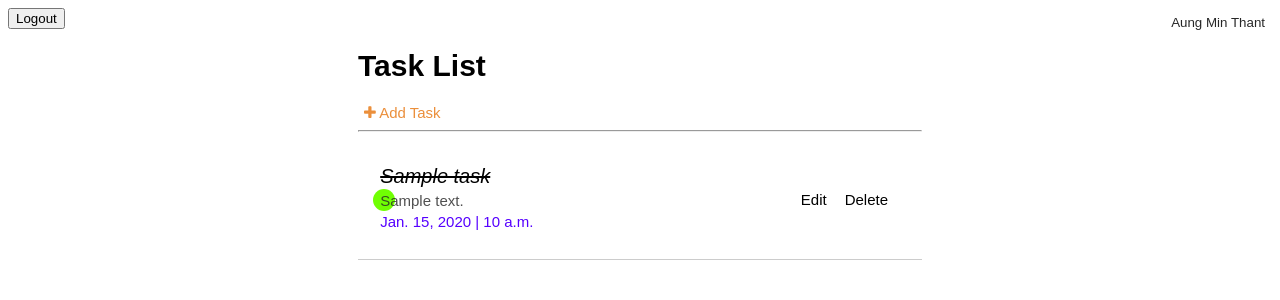
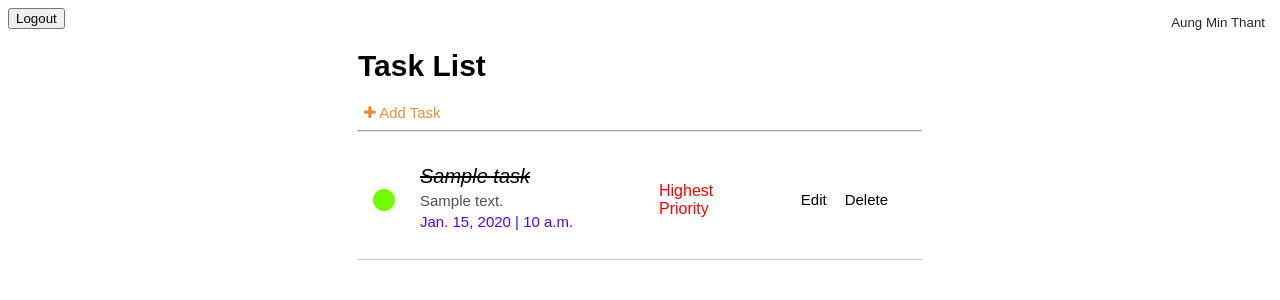
Before and after one commit to aungminthant13/Listify, a Django app: page / in a window 1280 px wide. Shown: the top 300 px of the page. Run offline with Django 5.2, Linux system fonts and the light colour scheme; a user stored in the database is signed in; tables that the repository leaves empty hold one stand-in row (values such as "Sample post"); some libraries are stand-ins or nearby versions.

Commit message:
final changes

```diff
--- a/todo_list/todo/static/todo/styles.css
+++ b/todo_list/todo/static/todo/styles.css
@@ -49,7 +49,7 @@ body {
 .task {
     color: #373737;
     display: grid;
-    grid-template-columns: 1fr 3fr 1fr;
+    grid-template-columns: 0.2fr 1.8fr 1fr 1fr;
 
     align-items: center;
     padding: 10px;
@@ -62,6 +62,7 @@ body {
 .item {
     margin: 5px;
     padding: 10px;
+
 }
 
 .task:hover {
@@ -73,7 +74,6 @@ body {
 
 .task_body {
     font-size: 15px;
-    margin-left: -100px;
 }
 
 .task_body > .task_title {
--- a/todo_list/todo/templates/todo/tasks_list.html
+++ b/todo_list/todo/templates/todo/tasks_list.html
@@ -54,6 +54,37 @@
                     </span>
                 {% endif %}
 
+                <style>
+                    .highest {
+                        color: red;
+                    }
+
+                    .medium {
+                        color: rgb(255, 230, 0);
+                    }
+
+                    .lowest {
+                        color: rgb(0, 255, 17);
+                    }
+                </style>
+
+                <span class="item">
+                    {% if task.priority %}
+                        <span>
+                            {% if task.priority == 1 %}
+                                <span class="highest">Highest Priority</span>
+                            {% elif task.priority == 2 %}
+                                <span class="medium">Medium Priority</span>
+                            {% elif task.priority == 3 %}
+                                <span class="lowest">Low Priority</span>
+                            {% elif task.priority == 4 %}
+                                No Priority
+                            {% endif %}
+                        </span>
+                    {% endif %}
+                </span>
+
+
                 <span class="item" id="task_button_group">
                     <a href="{% url 'task-update' task.id %}">
                         <button class="button task_button">Edit</button>
```
Also changed, not shown: todo_list/db.sqlite3.
